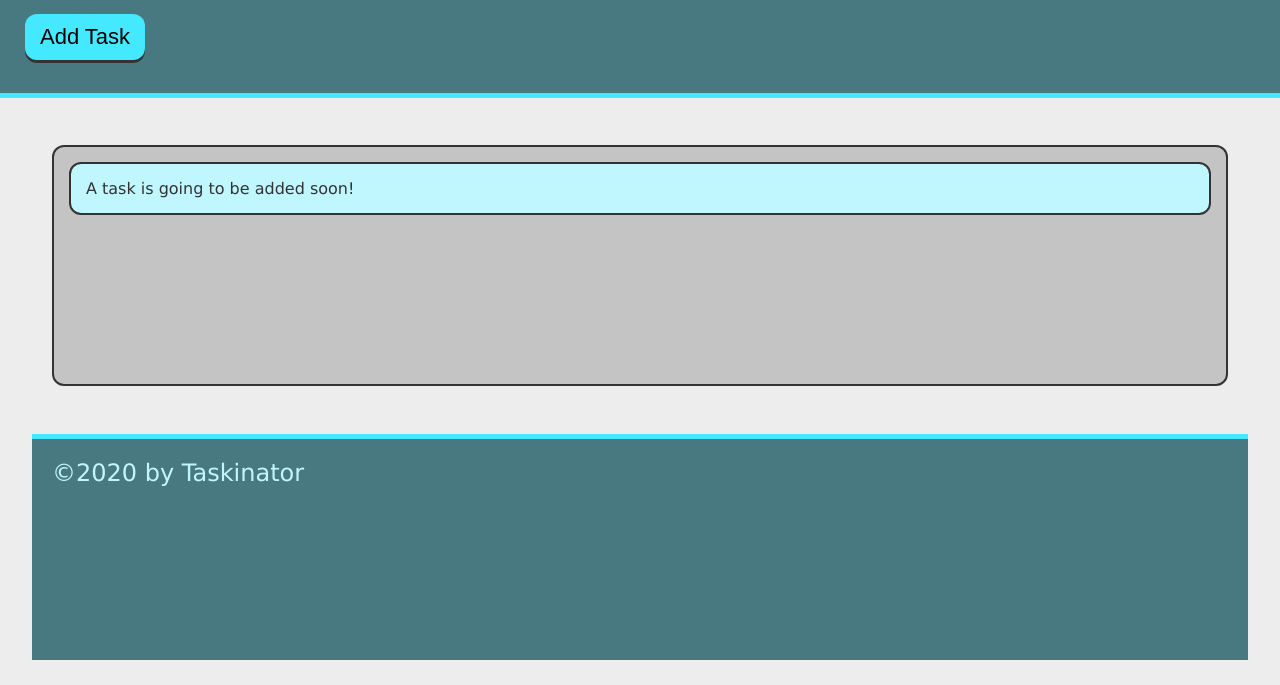
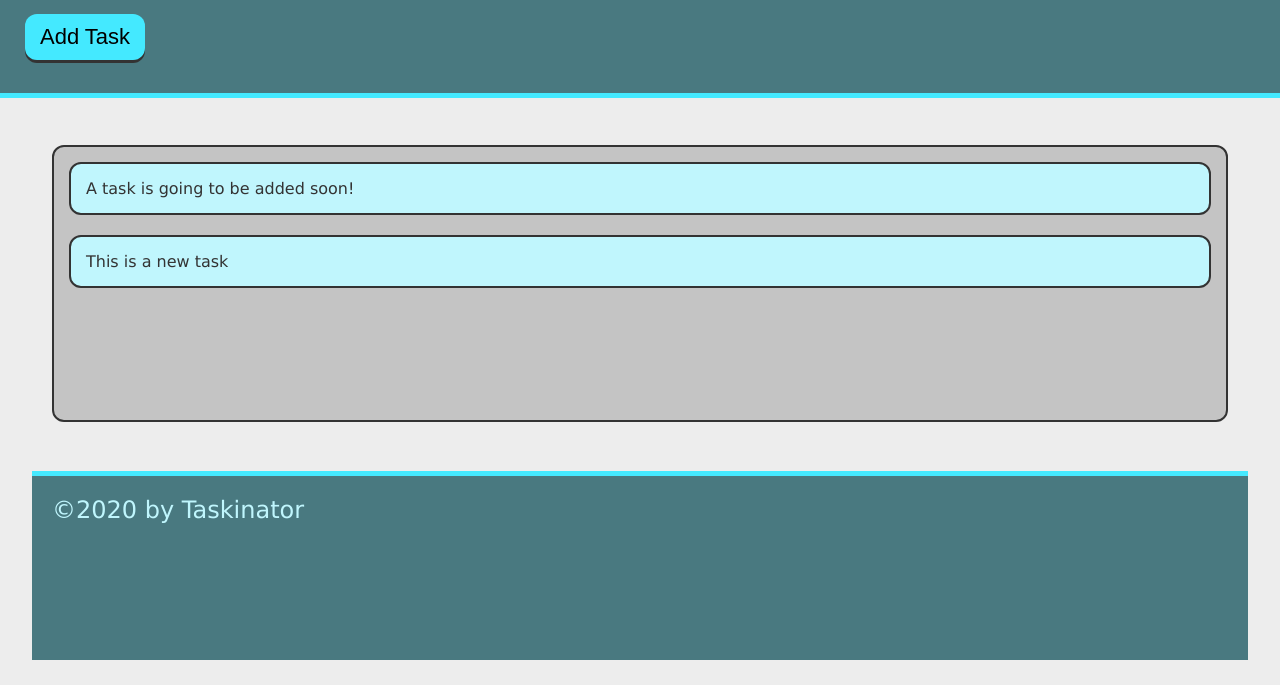
Before and after one commit to mshehroz237/taskinator, a plain HTML site: page index.html in a window 1280 px wide. Both pictures are taken after a click on the button "Add Task". Shown: the part 115-800 px from the top of the page. Drawn offline with Linux system fonts and the light colour scheme.

Commit message:
add ability to add task

```diff
--- a/assets/js/script.js
+++ b/assets/js/script.js
@@ -0,0 +1,12 @@
+var buttonEl = document.querySelector("#save-task");
+var tasksToDoEl = document.querySelector("#tasks-to-do");
+console.log(buttonEl);
+
+var createTaskHandler = function(){
+    var listItemEl = document.createElement("li");
+    listItemEl.className = "task-item";
+    listItemEl.textContent = "This is a new task";
+    tasksToDoEl.appendChild(listItemEl);
+}
+
+buttonEl.addEventListener("click", createTaskHandler);
--- a/index.html
+++ b/index.html
@@ -11,13 +11,13 @@
     <header>
         <h1 class="page-title">Taskinator</h1>
         <p>Click the button below to add a new task!</p>
-        <button class="btn">Add Task</button>
+        <button class="btn" id ="save-task">Add Task</button>
     </header>
 
     <main class="page-content">
         <section class="task-list-wrapper">
             <h2 class="list-title"></h2>
-            <ul class="task-list">
+            <ul class="task-list" id ="tasks-to-do">
                 <li class="task-item">A task is going to be added soon!</li>
             </ul>
         </section>
```
